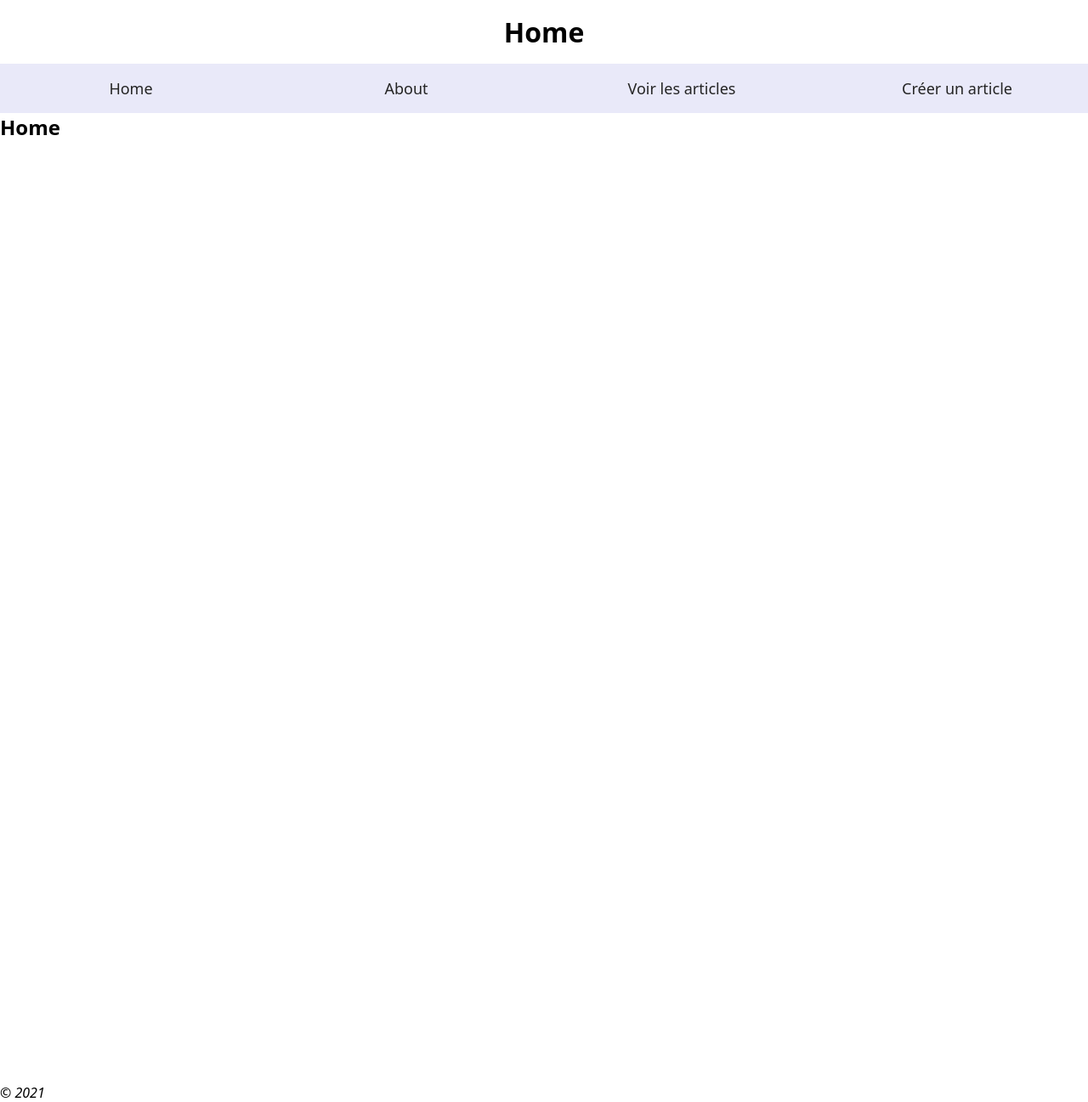
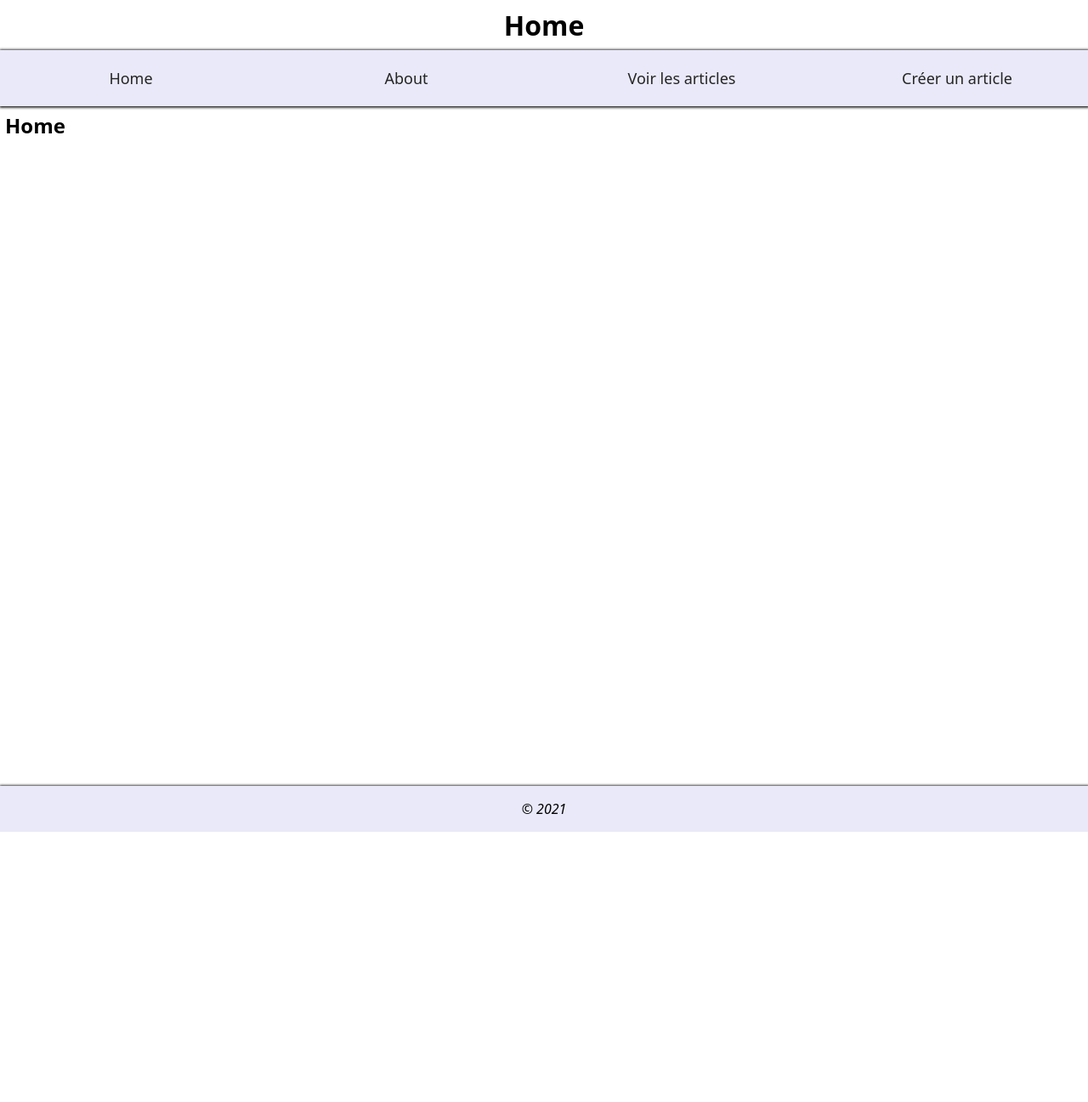
Before and after one commit to valros76/lamanu-codeigniter, a CodeIgniter app: page /database/ in a window 1280 px wide. Shown: the whole page at 85% size. After the commit the page ends 979 px from the top, so only its background shows below. Run offline with CodeIgniter, Linux system fonts and the light colour scheme.

Commit message:
add animation JS/CSS

```diff
--- a/application/config/autoload.php
+++ b/application/config/autoload.php
@@ -89,7 +89,7 @@ $autoload['drivers'] = array();
 |
 |	$autoload['helper'] = array('url', 'file');
 */
-$autoload['helper'] = array();
+$autoload['helper'] = array('url');
 
 /*
 | -------------------------------------------------------------------
--- a/application/controllers/News.php
+++ b/application/controllers/News.php
@@ -3,7 +3,6 @@ class News extends CI_Controller{
    public function __construct(){
       parent::__construct();
       $this->load->model('news_model');
-      $this->load->helper('url_helper');
    }
 
    public function index(){
@@ -11,7 +10,6 @@ class News extends CI_Controller{
       $data['title'] = 'News archive';
 
       $this->load->view('templates/header',$data);
-         $this->load->view('templates/navbar',$data);
       $this->load->view('news/index',$data);
       $this->load->view('templates/footer',$data);
    }
@@ -24,7 +22,6 @@ class News extends CI_Controller{
       }
       $data['title'] = $data['news_item']['title'];
       $this->load->view('templates/header', $data);
-         $this->load->view('templates/navbar',$data);
       $this->load->view('news/view', $data);
       $this->load->view('templates/footer');
    }
@@ -37,7 +34,6 @@ class News extends CI_Controller{
 
       if($this->form_validation->run('create_news') === FALSE){
          $this->load->view('templates/header', $data);
-         $this->load->view('templates/navbar',$data);
          $this->load->view('news/create');
          $this->load->view('templates/footer');
       }else{
--- a/application/controllers/Pages.php
+++ b/application/controllers/Pages.php
@@ -11,7 +11,6 @@ class Pages extends CI_Controller{
          $data['title'] = ucfirst($page);
 
          $this->load->view('templates/header', $data);
-         $this->load->view('templates/navbar',$data);
          $this->load->view('pages/'.$page, $data);
          $this->load->view('templates/footer',$data);
       }
--- a/application/views/pages/home.php
+++ b/application/views/pages/home.php
@@ -1,2 +1,5 @@
-<?php
-echo '<h2>'.$title.'</h2>';
+<section class="main-sections">
+   <h2 class="main-sections-title">
+      <?= $title ;?>
+   </h2>
+</section>
--- a/application/views/templates/footer.php
+++ b/application/views/templates/footer.php
@@ -1,5 +1,7 @@
 </main>
-     <footer><em>&copy; 2021</em></footer>
-   <script src="sources/js/wrapper.js?v=0.0.1"></script>
+     <footer class="main-footer">
+        <p><em>&copy; 2021</em></p>
+      </footer>
+   <script src="<?= base_url() .'sources/js/wrapper.js?v=0.0.1';?>"></script>
    </body>
 </html>
--- a/application/views/templates/header.php
+++ b/application/views/templates/header.php
@@ -6,11 +6,12 @@
    <meta http-equiv="X-UA-Compatible" content="IE=edge">
    <meta name="viewport" content="width=device-width, initial-scale=1.0">
    <title>CodeIgniter Train</title>
-   <link rel="stylesheet" href="sources/css/style.css?v=0.0.1">
+   <link rel="stylesheet" href="<?= base_url().'sources/css/style.css?v=0.0.1';?>">
 </head>
 
 <body>
    <header class="main-head">
    <h1 class="main-head-title"><?php echo $title; ?></h1>
    </header>
+   <?php require_once('navbar.php');?>
    <main class="main-content">
--- a/sources/css/style.css
+++ b/sources/css/style.css
@@ -5,12 +5,12 @@
    box-sizing:border-box;
    font-family:system-ui,sans-serif;
    word-wrap:break-word;
+}
+body{
+   min-height:100vh;
+   position:relative;
    scroll-behavior:smooth;
-}
-
-body{
-   position:relative;
-}
+ }
 
 .main-head{
    width:100vw;
@@ -21,7 +21,7 @@ body{
 }
 
 .main-head-title{
-   padding:0.5em;
+   padding:0.25em;
 }
 
 .main-nav{
@@ -35,6 +35,21 @@ body{
    padding:0.5em;
    position:sticky;
    top:0;
+   right:0;
+   z-index:1000;
+   animation: horizontalScrollbar 2s ease-in-out;
+   /* Pause the animation */
+   animation-play-state: paused;
+   /* Bind the animation to scroll */
+   animation-delay: calc(var(--scroll) * -1s);
+   /* These last 2 properites clean up overshoot weirdness */
+   animation-iteration-count: infinite;
+   animation-fill-mode: forwards;
+}
+@keyframes horizontalScrollbar {
+  to {
+   background-color:#bebedb;
+  }
 }
 
 #main-menu-wrapper{
@@ -57,7 +72,7 @@ body{
 
 .main-menu{
    width:100%;
-   max-height:80px;
+   max-height:calc(100vh - 90px);
    overflow-x:hidden;
    overflow-y:auto;
    display:grid;
@@ -68,14 +83,18 @@ body{
    list-style:none;
    position:sticky;
    top:0;
+   padding:0.25em 0;
+   z-index:999;
 }
 
 .main-menu-items{
    width:100%;
    height:100%;
+   min-height:32px;
    display:flex;
    justify-content:stretch;
    align-items:stretch;
+   background-color:#e9e9f9;
 }
 
 .main-menu-items:hover{
@@ -96,7 +115,57 @@ body{
 }
 
 .main-content{
-   min-height:150vh;
+   width:100%;
+   min-height:100vh;
+   display:grid;
+   grid-template-columns:1fr;
+   grid-auto-rows:minmax(20px, auto);
+   grid-auto-flow:row dense;
+}
+.main-content > *{
+   grid-column:1/-1;
+}
+
+.main-sections{
+   width:100%;
+   display:flex;
+   flex-direction:column;
+   justify-content:flex-start;
+   align-items:stretch;
+   gap:0.5em;
+}
+
+.main-sections-title{
+   padding:0.25em;
+}
+
+.main-articles{
+   width:max-content;
+   min-height:80px;
+   display:flex;
+   justify-content:flex-start;
+   align-items:center;
+   flex-wrap:wrap;
+   gap:1em;
+   background-color:#f5f5f5;
+   color:#252525;
+   padding:1em;
+}
+
+.main-footer{
+   width:100vw;
+   display:flex;
+   justify-content:center;
+   align-items:center;
+   position:relative;
+   gap:0.5em;
+   bottom:0;
+   background-color:#e9e9f9;
+   font-weight:500;
+   box-shadow: 0 0 3px 1.5px black;
+}
+.main-footer p{
+   padding:1em;
 }
 
 @media all and (min-width:760px){
@@ -106,9 +175,14 @@ body{
 }
 
 @media all and (max-width:760px){
+   .main-head-title{
+      padding:50px 0.25em 0.25em 0.25em;
+   }
    .main-nav{
       width:max-content;
       margin-left:auto;
+      position:fixed;
+      top:0;
    }
    .main-menu{
       display:none;
--- a/sources/js/wrapper.js
+++ b/sources/js/wrapper.js
@@ -5,13 +5,23 @@ window.addEventListener("DOMContentLoaded", (e) => {
       e.preventDefault()
       if (window.innerWidth > 760) {
          menu.style.display = 'grid'
-      } else {
-         menu_wrapper.textContent = `▼`;
-         menu_wrapper.classList.remove('active')
+      } else if(window.innerWidth <= 760 && !menu_wrapper.classList.contains('active')){
+         // menu_wrapper.textContent = `▼`;
+         // menu_wrapper.classList.remove('active')
          menu.style.display = 'none'
       }
    }
    window.onresize = resizeWindow;
+   window.addEventListener('scroll', (e)=>{
+      e.preventDefault()
+      document.body.style.setProperty('--scroll',window.pageYOffset / (document.body.offsetHeight - window.innerHeight));
+      if(document.querySelector('.main-nav').offsetTop > 58){
+         document.querySelector('.main-nav').style.boxShadow = '0 0 3px 1.5px black';
+      }else{
+         document.querySelector('.main-nav').style.boxShadow = 'none';
+      }
+      console.log(window.innerHeight + window.scrollY)
+   })
    if (menu_wrapper) {
       menu_wrapper.addEventListener('click', (e) => {
          e.preventDefault()
```
Also changed, not shown: application/controllers/Welcome.php (deleted, +0 -25 lines), application/views/news/index.php (+13 -4 lines).
